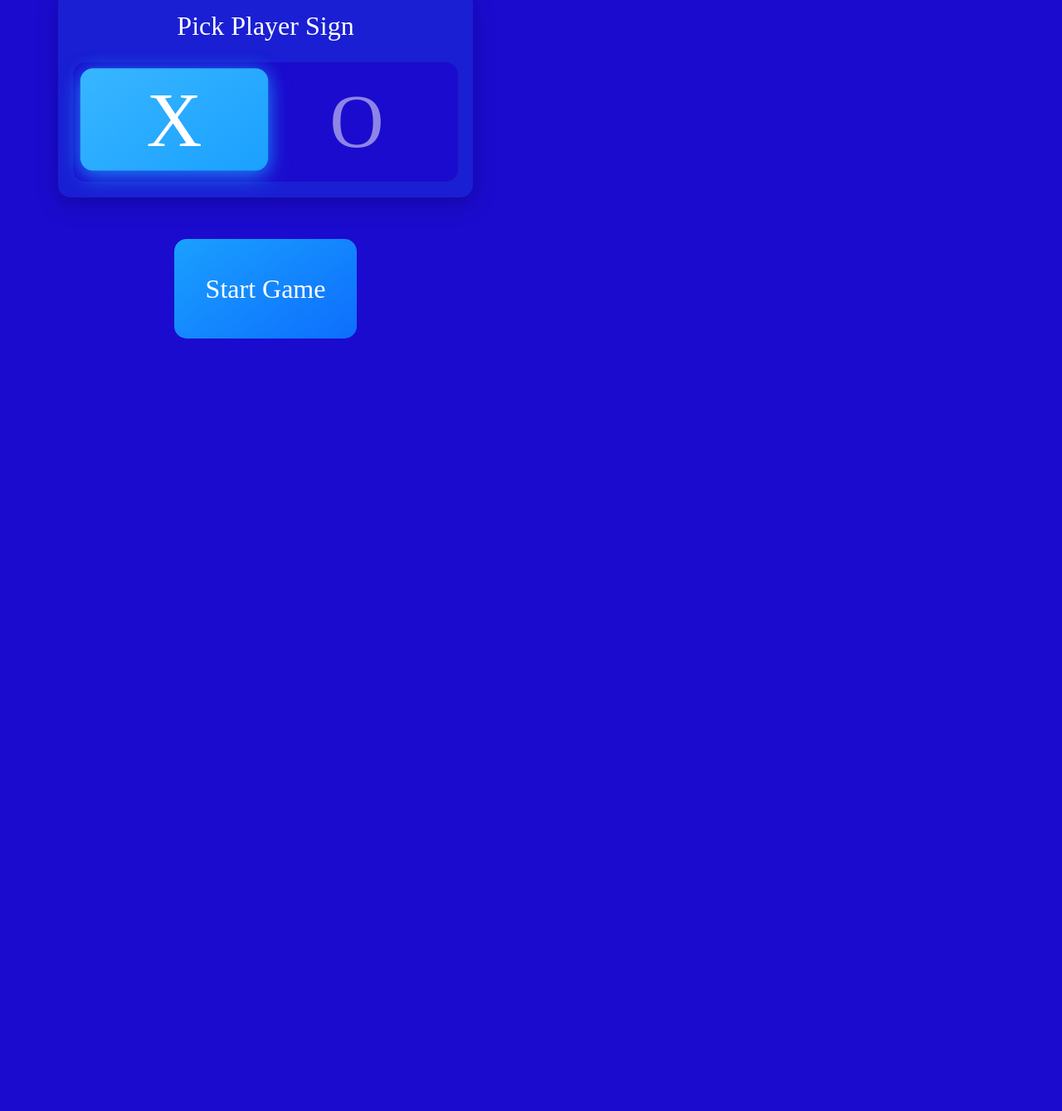
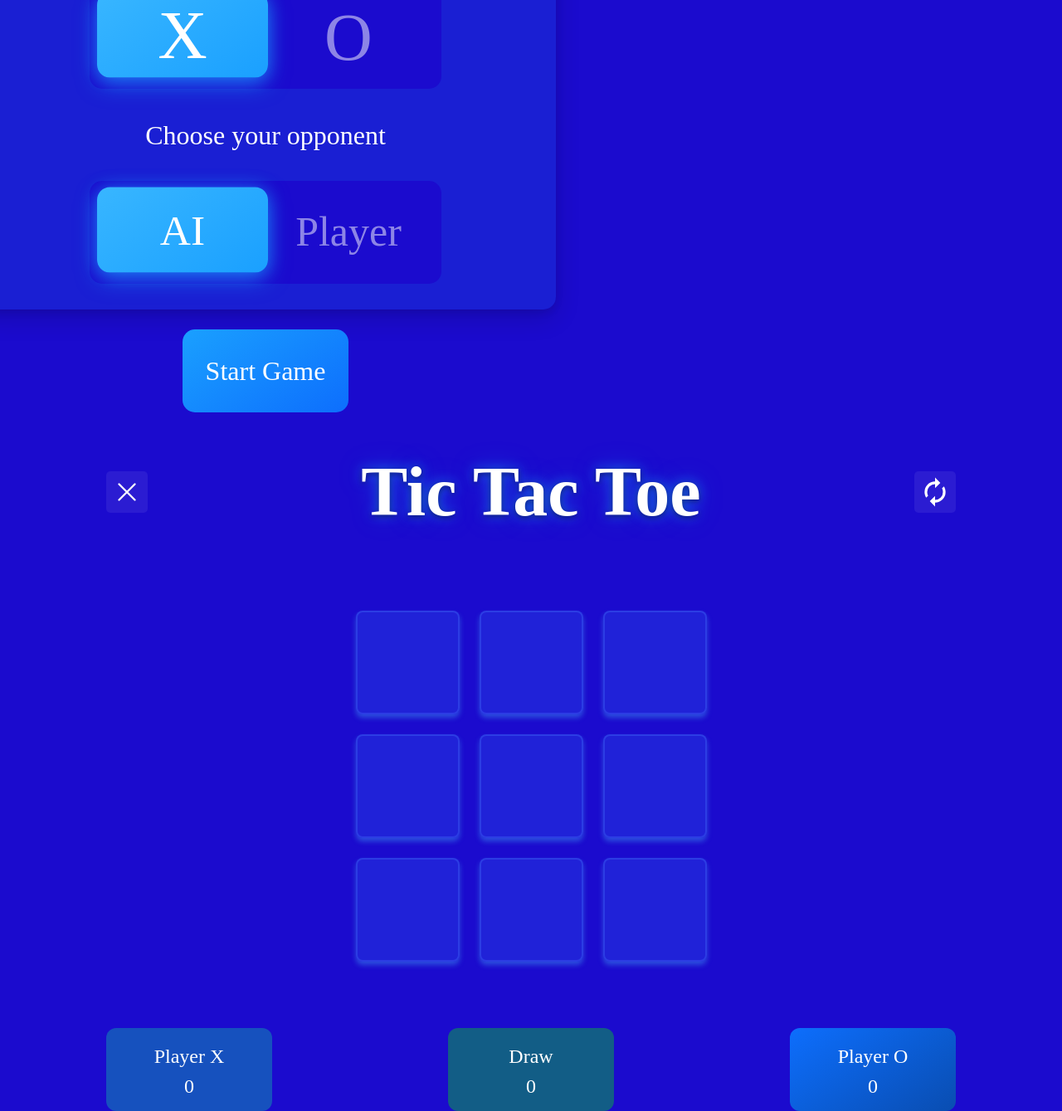
Before and after one commit to Forciu/JavaScript-Projects, a plain HTML site: page Tic_Tac_Toe/index.html in a window 1280 px wide. Shown: the part 290-1629 px from the top of the page at 83% size. Before the commit the page ends 800 px from the top, so only its background shows below. Drawn offline with Linux system fonts and the light colour scheme.

Commit message:
Completing the game board page

```diff
--- a/Tic_Tac_Toe/index.html
+++ b/Tic_Tac_Toe/index.html
@@ -14,15 +14,64 @@
 <div class="screen-start">
     <div class="game-start-info flex flex-center">
         <div class="game-start-container flex flex-column flex-center">
-            <h1 id="game-name">Tic Tac Toe</h1>
+            <h1 class="game-name">Tic Tac Toe</h1>
             <div class="game-move-options flex flex-column">
                 <p>Pick Player Sign</p>
                 <div class="game-move-choice-container flex flex-center">
                     <button class="game-options-button game-move-choice flex selected-move" id="choice-x">X</button>
                     <button class="game-options-button game-move-choice flex" id="choice-O">O</button>
                 </div>
+                <p>Choose your opponent</p>
+                <div class="game-move-choice-container flex flex-center">
+                    <button class="game-options-button game-move-choice game-opponent-choice flex selected-move" id="choice-ai">AI</button>
+                    <button class="game-options-button game-move-choice game-opponent-choice flex" id="choice-player">Player</button>
+                </div>
             </div>
-                <button class="game-options-button game-start-button">Start Game</button>
+            <button class="game-options-button game-start-button">Start Game</button>
+        </div>
+    </div>
+</div>
+<div class="screen-game">
+    <div class="game-container flex flex-column">
+        <div class="game-options-header flex">
+            <button class="button-option button-back" id="button-back">
+                <svg xmlns="http://www.w3.org/2000/svg" fill="none" viewBox="0 0 24 24" stroke-width="1.5"
+                     stroke="currentColor" class="size-6">
+                    <path stroke-linecap="round" stroke-linejoin="round" d="M6 18 18 6M6 6l12 12"/>
+                </svg>
+            </button>
+            <h1 class="game-name">Tic Tac Toe</h1>
+            <button class="button-option button-restart" id="button-restart">
+                <svg xmlns="http://www.w3.org/2000/svg" viewBox="0 0 24 24"><title>autorenew</title>
+                    <path d="M12,6V9L16,5L12,1V4A8,8 0 0,0 4,12C4,13.57 4.46,15.03 5.24,16.26L6.7,14.8C6.25,13.97 6,13 6,12A6,6 0 0,1 12,6M18.76,7.74L17.3,9.2C17.74,10.04 18,11 18,12A6,6 0 0,1 12,18V15L8,19L12,23V20A8,8 0 0,0 20,12C20,10.43 19.54,8.97 18.76,7.74Z"/>
+                </svg>
+            </button>
+        </div>
+        <div class="board-container">
+            <div class="board">
+            </div>
+            <div class="board"></div>
+            <div class="board"></div>
+            <div class="board"></div>
+            <div class="board"></div>
+            <div class="board"></div>
+            <div class="board"></div>
+            <div class="board"></div>
+            <div class="board"></div>
+        </div>
+        <div class="game-options-footer flex">
+            <div class="game-result flex flex-column result-player">
+                <p>Player X</p>
+                <p>0</p>
+            </div>
+            <div class="game-result flex flex-column result-draw">
+                <p>Draw</p>
+                <p>0</p>
+            </div>
+            <div class="game-result flex flex-column result-o">
+                <p>Player O</p>
+                <p>0</p>
+            </div>
         </div>
     </div>
 </div>
--- a/Tic_Tac_Toe/style/style.css
+++ b/Tic_Tac_Toe/style/style.css
@@ -3,6 +3,9 @@
 
 body {
     background-color: var(--color-primary-dark);
+    height: 100vh;
+    display: flex;
+    flex-direction: column;
 }
 
 .screen-start {
@@ -20,10 +23,10 @@ body {
 }
 
 .game-start-container {
-    gap: 50px;
+    gap: 24px;
 }
 
-#game-name {
+.game-name {
     font-weight: var(--font-weight-bold);
 
     font-size: 84px;
@@ -41,8 +44,8 @@ body {
 
     border-radius: 15px;
 
-    width: 500px;
-    height: 250px;
+    width: 700px;
+    height: 500px;
     align-items: center;
     justify-content: space-evenly;
 }
@@ -63,14 +66,14 @@ body {
 }
 
 .game-options-button {
-    width: 220px;
-    height: 120px;
+    width: 200px;
+    height: 100px;
 
     align-items: center;
     justify-content: center;
 
     color: var(--color-white);
-    font-size: 90px;
+    font-size: 80px;
 
     border: none;
     border-radius: 15px;
@@ -134,3 +137,118 @@ body {
     transform: scale(1);
     opacity: 0.5;
 }
+
+.game-opponent-choice {
+    font-size: 50px;
+}
+
+/*Game board*/
+.screen-game {
+    width: 80vw;
+    height: 100vh;
+    margin: 20px auto 50px;
+    display: flex;
+    flex-direction: column;
+    justify-content: center;
+}
+
+.game-container {
+    gap: 80px;
+    height: 90vh;
+    justify-content: space-between;
+}
+
+.game-options-header {
+    justify-content: space-between;
+    align-items: center;
+}
+
+.button-option {
+    height: 50px;
+    width: 50px;
+
+    border: none;
+    border-radius: 5px;
+
+    background-color: rgba(255, 255, 255, 0.07);
+    color: var(--color-white);
+
+    cursor: pointer;
+}
+
+.button-option svg {
+    fill: var(--color-white);
+}
+
+.button-option:hover {
+    background: linear-gradient(145deg, #38b6ff, #1aa0ff);
+    transform: translateY(-3px) scale(1.03);
+}
+
+.button-option:active {
+    background: linear-gradient(145deg, #0d6efd, #094db1);
+    box-shadow: inset 0 6px 14px rgba(0, 0, 0, 0.45);
+    transform: translateY(4px) scale(0.96);
+}
+
+/*board*/
+.board-container {
+    display: grid;
+    grid-template-columns: repeat(3, 125px);
+    gap: 24px;
+
+    justify-items: center;
+    align-self: center;
+}
+
+.board {
+    background-color: rgba(52, 115, 250, 0.23);
+    box-shadow: 0 4px 6px rgba(66, 176, 245, 0.42);
+
+    border-radius: 8px;
+    border: 2px solid rgba(69, 119, 255, 0.32);
+
+    width: 125px;
+    height: 125px;
+
+    cursor: pointer;
+}
+
+.board:hover {
+    scale: 1.15;
+}
+
+/*footer game screen*/
+.game-options-footer {
+    justify-content: space-between;
+}
+
+.game-result {
+
+    width: 200px;
+    height: 100px;
+
+    justify-content: space-evenly;
+    align-items: center;
+
+
+    font-size: 24px;
+    color: var(--color-white);
+
+    background: linear-gradient(145deg, #0d6efd, #094db1);
+
+    border-radius: 12px;
+    padding: 16px 24px;
+}
+
+.result-player {
+    background: rgb(22, 81, 190);
+}
+
+.result-draw {
+    background: rgba(0, 246, 0, 0.35);
+}
+
+.result-p {
+    background: rgba(255, 27, 174, 0.25);
+}
```
